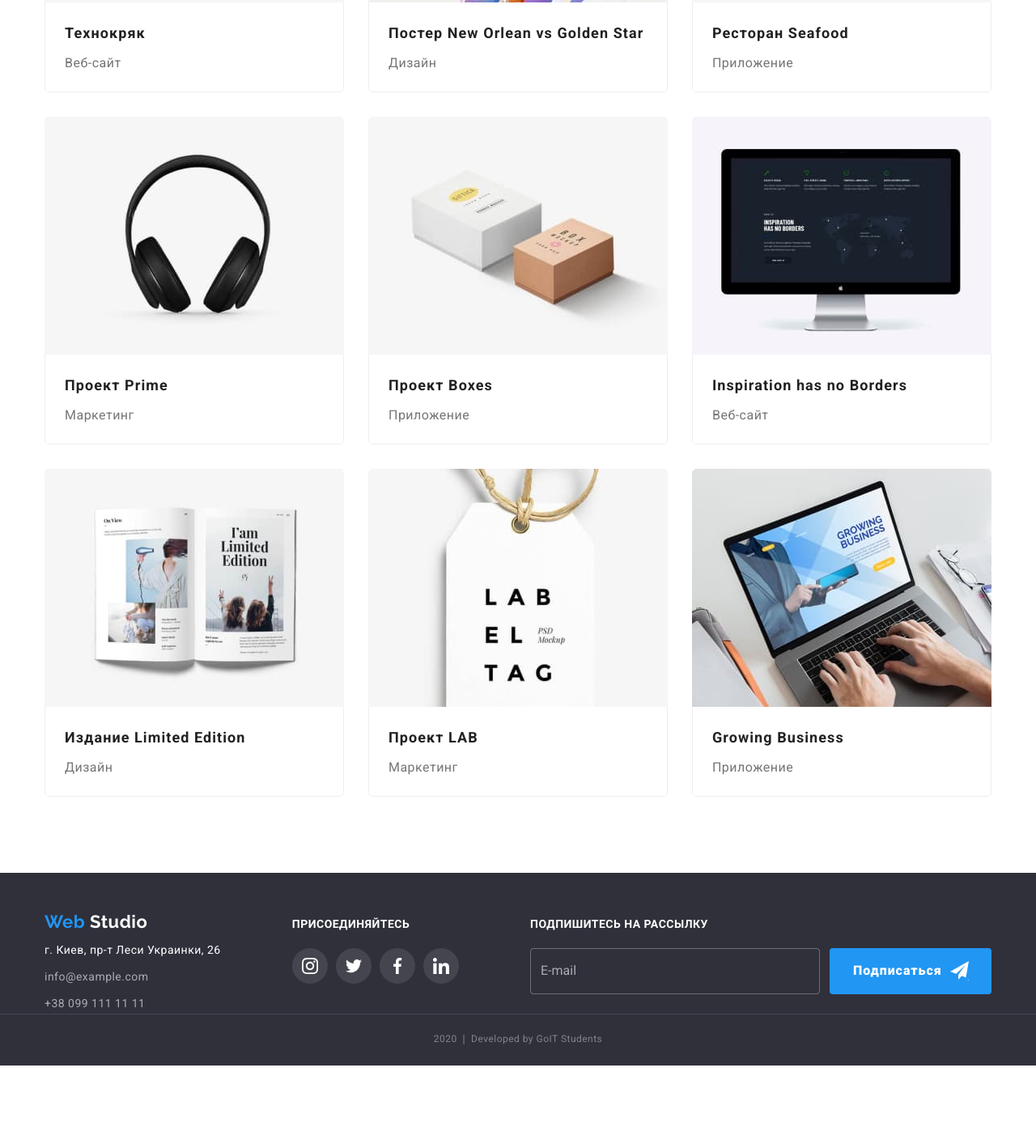
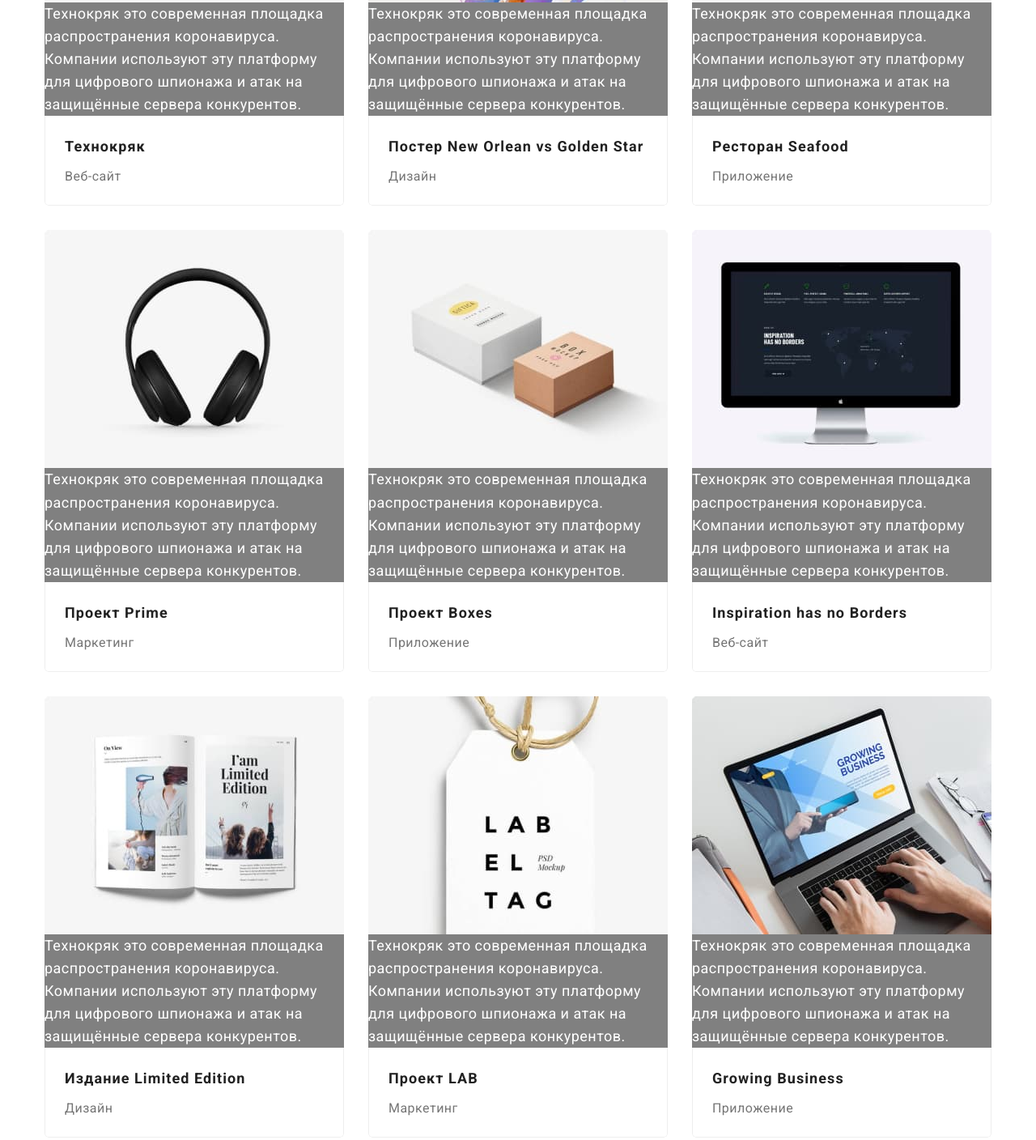
Before and after one commit to Yegor799/goit-markup-hw-04, a plain HTML site: page portfolio.html in a window 1280 px wide. Shown: the part 556-1964 px from the top of the page at 81% size. Before the commit the page ends 1872 px from the top, so only its background shows below. Drawn offline with nearby package versions, Linux system fonts and the light colour scheme.

Commit message:
Добавил оверлей картинкам

```diff
--- a/portfolio.html
+++ b/portfolio.html
@@ -96,17 +96,20 @@
           <ul class="section-list works list">
             <li class="item">
               <div class="card">
-                <a href="" class="link"
-                  ><img src="./images/techno.jpg" alt="" width="370" />
+                <a href="" class="link">
+                  <div class="card-image">
+                    <img src="./images/techno.jpg" alt="" width="370" />
+                    <p class="text">
+                      Технокряк это современная площадка распространения
+                      коронавируса. Компании используют эту платформу для
+                      цифрового шпионажа и атак на защищённые сервера
+                      конкурентов.
+                    </p>
+                  </div>
 
                   <div class="card-content">
                     <h3 class="section-list-title">Технокряк</h3>
                     <p class="section-content">Веб-сайт</p>
-                    <!-- <p class="text">
-                  Технокряк это современная площадка распространения
-                  коронавируса. Компании используют эту платформу для цифрового
-                  шпионажа и атак на защищённые сервера конкурентов.
-                </p> -->
                   </div>
                 </a>
               </div>
@@ -114,144 +117,172 @@
 
             <li class="item">
               <div class="card">
-                <a href="" class="link"
-                  ><img src="./images/golden-stars.jpg" alt="" width="370" />
+                <a href="" class="link">
+                  <div class="card-image">
+                    <img src="./images/golden-stars.jpg" alt="" width="370" />
+                    <p class="text">
+                      Технокряк это современная площадка распространения
+                      коронавируса. Компании используют эту платформу для
+                      цифрового шпионажа и атак на защищённые сервера
+                      конкурентов.
+                    </p>
+                  </div>
 
-                  <div class="card-content golden-stars">
+                  <div class="card-content">
                     <h3 class="section-list-title">
                       Постер New Orlean vs Golden Star
                     </h3>
                     <p class="section-content">Дизайн</p>
-                    <!-- <p class="text">
-                  Технокряк это современная площадка распространения
-                  коронавируса. Компании используют эту платформу для цифрового
-                  шпионажа и атак на защищённые сервера конкурентов.
-                </p> -->
                   </div>
                 </a>
               </div>
             </li>
             <li class="item">
               <div class="card">
-                <a href="" class="link"
-                  ><img src="./images/sea-food.jpg" alt="" width="370" />
+                <a href="" class="link">
+                  <div class="card-image">
+                    <img src="./images/sea-food.jpg" alt="" width="370" />
+                    <p class="text">
+                      Технокряк это современная площадка распространения
+                      коронавируса. Компании используют эту платформу для
+                      цифрового шпионажа и атак на защищённые сервера
+                      конкурентов.
+                    </p>
+                  </div>
 
                   <div class="card-content">
                     <h3 class="section-list-title">Ресторан Seafood</h3>
                     <p class="section-content">Приложение</p>
-                    <!-- <p class="text">
-                  Технокряк это современная площадка распространения
-                  коронавируса. Компании используют эту платформу для цифрового
-                  шпионажа и атак на защищённые сервера конкурентов.
-                </p> -->
                   </div>
                 </a>
               </div>
             </li>
             <li class="item">
               <div class="card">
-                <a href="" class="link"
-                  ><img src="./images/prime.jpg" alt="" width="370" />
+                <a href="" class="link">
+                  <div class="card-image">
+                    <img src="./images/prime.jpg" alt="" width="370" />
+                    <p class="text">
+                      Технокряк это современная площадка распространения
+                      коронавируса. Компании используют эту платформу для
+                      цифрового шпионажа и атак на защищённые сервера
+                      конкурентов.
+                    </p>
+                  </div>
 
                   <div class="card-content">
                     <h3 class="section-list-title">Проект Prime</h3>
                     <p class="section-content">Маркетинг</p>
-                    <!-- <p class="text">
-                  Технокряк это современная площадка распространения
-                  коронавируса. Компании используют эту платформу для цифрового
-                  шпионажа и атак на защищённые сервера конкурентов.
-                </p> -->
                   </div>
                 </a>
               </div>
             </li>
             <li class="item">
               <div class="card">
-                <a href="" class="link"
-                  ><img src="./images/boxes.jpg" alt="" width="370" />
+                <a href="" class="link">
+                  <div class="card-image">
+                    <img src="./images/boxes.jpg" alt="" width="370" />
+                    <p class="text">
+                      Технокряк это современная площадка распространения
+                      коронавируса. Компании используют эту платформу для
+                      цифрового шпионажа и атак на защищённые сервера
+                      конкурентов.
+                    </p>
+                  </div>
 
                   <div class="card-content">
                     <h3 class="section-list-title">Проект Boxes</h3>
                     <p class="section-content">Приложение</p>
-                    <!-- <p class="text">
-                  Технокряк это современная площадка распространения
-                  коронавируса. Компании используют эту платформу для цифрового
-                  шпионажа и атак на защищённые сервера конкурентов.
-                </p> -->
                   </div>
                 </a>
               </div>
             </li>
             <li class="item">
               <div class="card">
-                <a href="" class="link"
-                  ><img src="./images/inspiration.jpg" alt="" width="370" />
+                <a href="" class="link">
+                  <div class="card-image">
+                    <img src="./images/inspiration.jpg" alt="" width="370" />
+                    <p class="text">
+                      Технокряк это современная площадка распространения
+                      коронавируса. Компании используют эту платформу для
+                      цифрового шпионажа и атак на защищённые сервера
+                      конкурентов.
+                    </p>
+                  </div>
 
                   <div class="card-content">
                     <h3 class="section-list-title">
                       Inspiration has no Borders
                     </h3>
                     <p class="section-content">Веб-сайт</p>
-                    <!-- <p class="text">
-                  Технокряк это современная площадка распространения
-                  коронавируса. Компании используют эту платформу для цифрового
-                  шпионажа и атак на защищённые сервера конкурентов.
-                </p> -->
                   </div>
                 </a>
               </div>
             </li>
             <li class="item">
               <div class="card">
-                <a href="" class="link"
-                  ><img src="./images/limited-edition.jpg" alt="" width="370" />
+                <a href="" class="link">
+                  <div class="card-image">
+                    <img
+                      src="./images/limited-edition.jpg"
+                      alt=""
+                      width="370"
+                    />
+                    <p class="text">
+                      Технокряк это современная площадка распространения
+                      коронавируса. Компании используют эту платформу для
+                      цифрового шпионажа и атак на защищённые сервера
+                      конкурентов.
+                    </p>
+                  </div>
 
                   <div class="card-content">
                     <h3 class="section-list-title">Издание Limited Edition</h3>
                     <p class="section-content">Дизайн</p>
-                    <!-- <p class="text">
-                  Технокряк это современная площадка распространения
-                  коронавируса. Компании используют эту платформу для цифрового
-                  шпионажа и атак на защищённые сервера конкурентов.
-                </p> -->
                   </div>
                 </a>
               </div>
             </li>
             <li class="item">
               <div class="card">
-                <a href="" class="link"
-                  ><img src="./images/lab.jpg" alt="" width="370" />
+                <a href="" class="link">
+                  <div class="card-image">
+                    <img src="./images/lab.jpg" alt="" width="370" />
+                    <p class="text">
+                      Технокряк это современная площадка распространения
+                      коронавируса. Компании используют эту платформу для
+                      цифрового шпионажа и атак на защищённые сервера
+                      конкурентов.
+                    </p>
+                  </div>
 
                   <div class="card-content">
                     <h3 class="section-list-title">Проект LAB</h3>
                     <p class="section-content">Маркетинг</p>
-                    <!-- <p class="text">
-                  Технокряк это современная площадка распространения
-                  коронавируса. Компании используют эту платформу для цифрового
-                  шпионажа и атак на защищённые сервера конкурентов.
-                </p> -->
                   </div>
                 </a>
               </div>
             </li>
             <li class="item">
               <div class="card">
-                <a href="" class="link"
-                  ><img
-                    src="./images/growing-business.jpg"
-                    alt=""
-                    width="370"
-                  />
+                <a href="" class="link">
+                  <div class="card-image">
+                    <img
+                      src="./images/growing-business.jpg"
+                      alt=""
+                      width="370"
+                    />
+                    <p class="text">
+                      Технокряк это современная площадка распространения
+                      коронавируса. Компании используют эту платформу для
+                      цифрового шпионажа и атак на защищённые сервера
+                      конкурентов.
+                    </p>
+                  </div>
 
                   <div class="card-content">
                     <h3 class="section-list-title">Growing Business</h3>
                     <p class="section-content">Приложение</p>
-                    <!-- <p class="text">
-                  Технокряк это современная площадка распространения
-                  коронавируса. Компании используют эту платформу для цифрового
-                  шпионажа и атак на защищённые сервера конкурентов.
-                </p> -->
                   </div>
                 </a>
               </div>
```
